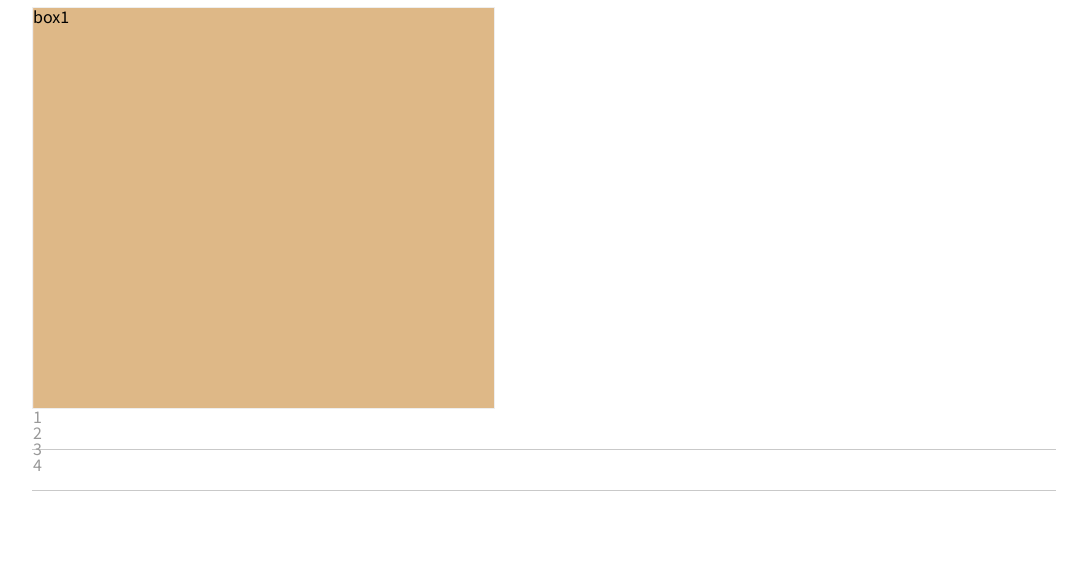
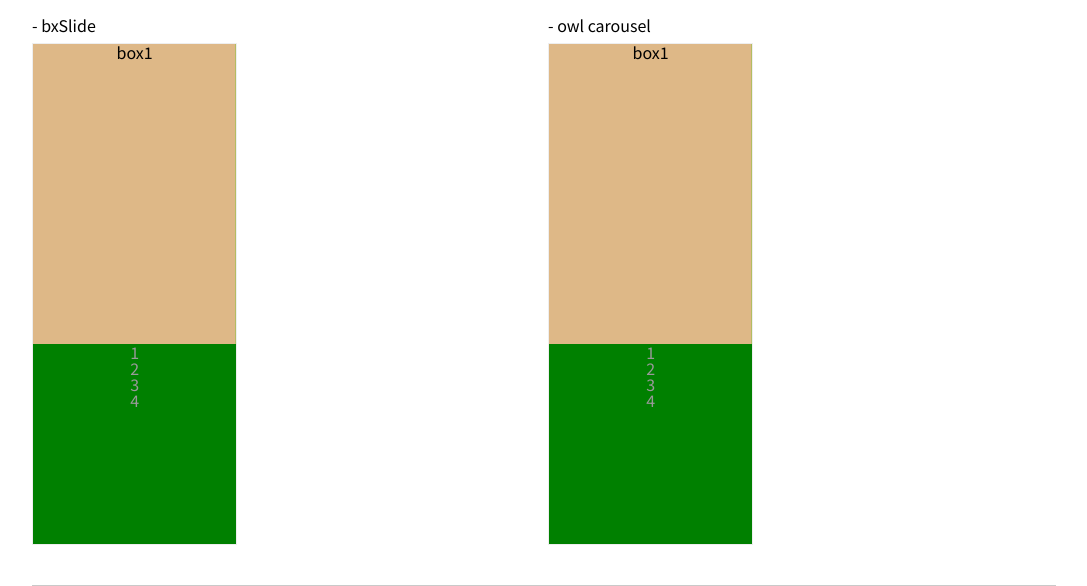
Before and after one commit to lmkygl/ui-pack, a website: page src/index.html in a window 1280 px wide. Shown: the part 508-1094 px from the top of the page, without its empty margins (96-1183 px from the left). Before the commit the page ends 999 px from the top, so only its background shows below. Drawn offline with Linux system fonts and the light colour scheme.

Commit message:
bxslider, owl carousel

```diff
--- a/src/css/component/layout.scss
+++ b/src/css/component/layout.scss
@@ -2,6 +2,10 @@
 .ui__pack__title {
     font-size: 30px;
     margin: 30px 0;
+}
+.ui__pack__sub__title{
+    text-align: left;
+    margin: 10px 0;
 }
 
 .grid_content {
@@ -25,26 +29,27 @@
 }
 
 .slide_wrap {
-    width: 45%;
-    height: 400px;
-    // margin: 0 auto;
+    width: 40%;
+    height: 500px;
     border: 1px solid #eee;
+    box-shadow: none;
+    background-color:green;
     .box {
-        height:400px;
+        height: 300px;
         .box_bg0 {
-            height: 100%;
+            height: 300px;
             background-color: burlywood;
         }
         .box_bg1 {
-            height: 100%;
+            height: 300px;
             background-color: greenyellow;
         }
         .box_bg2 {
-            height: 100%;
+            height: 300px;
             background-color: cadetblue;
         }
         .box_bg3 {
-            height: 100%;
+            height: 300px;
             background-color: salmon;
         }
     }
--- a/src/css/module/common.scss
+++ b/src/css/module/common.scss
@@ -37,3 +37,11 @@ a {
     position: absolute;
     bottom:0;
 }
+// bxslider jqeuery에 들어가있는 기본 css 수정
+.bx-wrapper {
+    -moz-box-shadow: none;
+    -webkit-box-shadow: none;
+    box-shadow: none;
+    border: none;
+    background: transparent;
+}
--- a/src/index.html
+++ b/src/index.html
@@ -6,7 +6,7 @@
     <meta name="viewport" content="width=device-width, initial-scale=1.0">
     <meta http-equiv="X-UA-Compatible" content="ie=edge">
     <link rel="stylesheet" href="./css/index.css">
-    <link rel="stylesheet" href="../node_modules/bxslider/src/css/jquery.bxslider.css">
+    <!-- <link rel="stylesheet" href="../node_modules/bxslider/src/css/jquery.bxslider.css"> -->
     <script src="./js/vendor.js"></script>
     <title>ui-pack</title>
 </head>
@@ -161,7 +161,7 @@
                     </ul>
                 </div>
             </div>
-            <div class="border_bottom_line">
+            <!-- <div class="border_bottom_line">
                 <h3 class="ui__pack__title">- bxslider (bxslide 플러그인사용)</h3>
                 <div class="slide_wrap">
                     <ul class="box bxslider">
@@ -171,8 +171,40 @@
                         <li class="box_bg3">box4</li>
                     </ul>
                 </div>
+            </div> -->
+            <div class="border_bottom_line">
+                <h3 class="ui__pack__title">- 플러그인 사용한 슬라이드 기능</h3>
+                <div class="grid col-2">
+                    <ul class="grid__row">
+                        <li class="grid__inner">
+                            <div class="grid__inner__item">
+                                <h4 class="ui__pack__sub__title">- bxSlide</h4>
+                                <div class="slide_wrap">
+                                    <ul class="box bxslider">
+                                        <li class="box_bg0">box1</li>
+                                        <li class="box_bg1">box2</li>
+                                        <li class="box_bg2">box3</li>
+                                        <li class="box_bg3">box4</li>
+                                    </ul>
+                                </div>
+                            </div>
+                        </li>
+                        <li class="grid__inner">
+                            <div class="grid__inner__item">
+                                <h4 class="ui__pack__sub__title">- owl carousel</h4>
+                                <div class="slide_wrap">
+                                    <ul class="box bxslider">
+                                        <li class="box_bg0">box1</li>
+                                        <li class="box_bg1">box2</li>
+                                        <li class="box_bg2">box3</li>
+                                        <li class="box_bg3">box4</li>
+                                    </ul>
+                                </div>
+                            </div>
+                        </li>
+                    </ul>
+                </div>
             </div>
-            <div class="border_bottom_line"></div>
         </div>
     </div>
     <script src="./js/client.js"></script>
--- a/src/js/script/ui-bxslider.js
+++ b/src/js/script/ui-bxslider.js
@@ -1,8 +1,9 @@
 (function () {
     $('.bxslider').bxSlider({
-        mode: 'horizontal'
-        // Options
+        mode: 'horizontal',
+      //  slideWidth: '100%;'
         /*
+            Options
             mode : fade, vertical, horizontal
             speed : 500 (숫자로 적용)
         */
```
Also changed, not shown: src/css/index.css.
